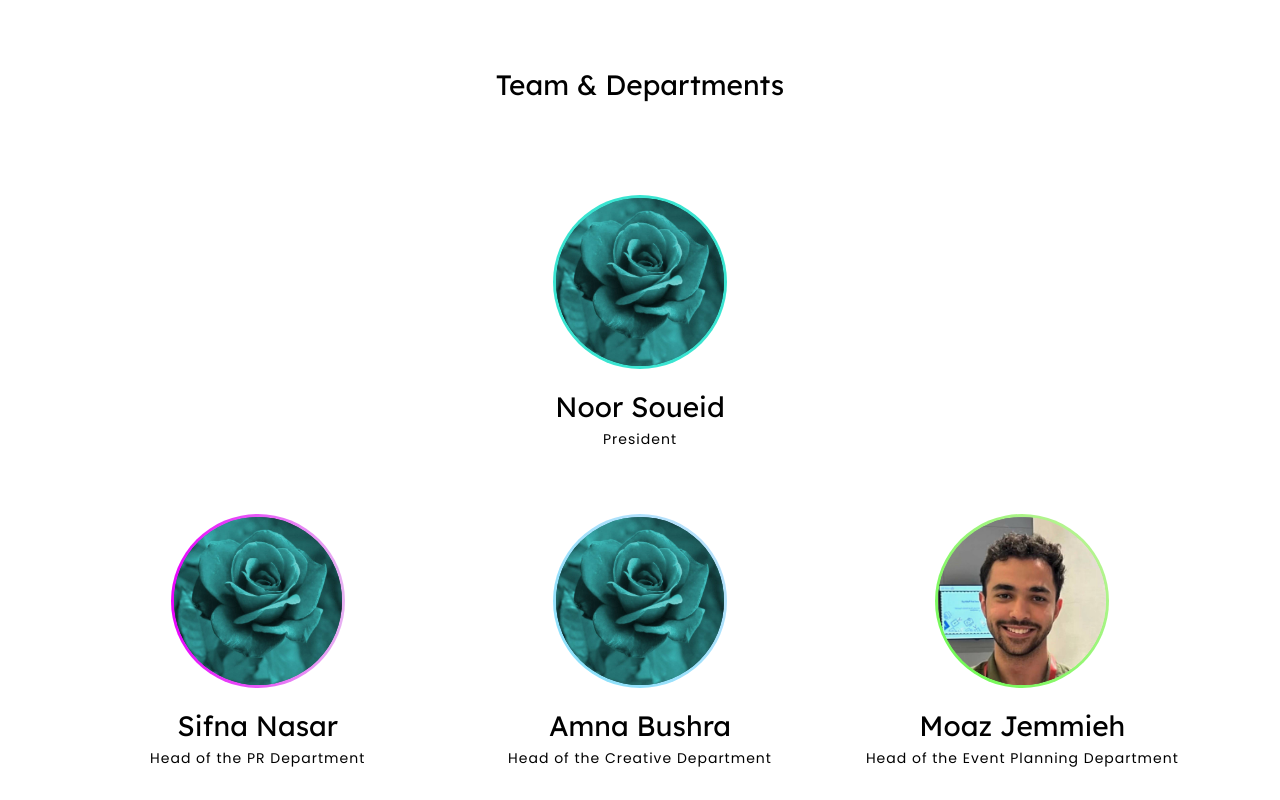
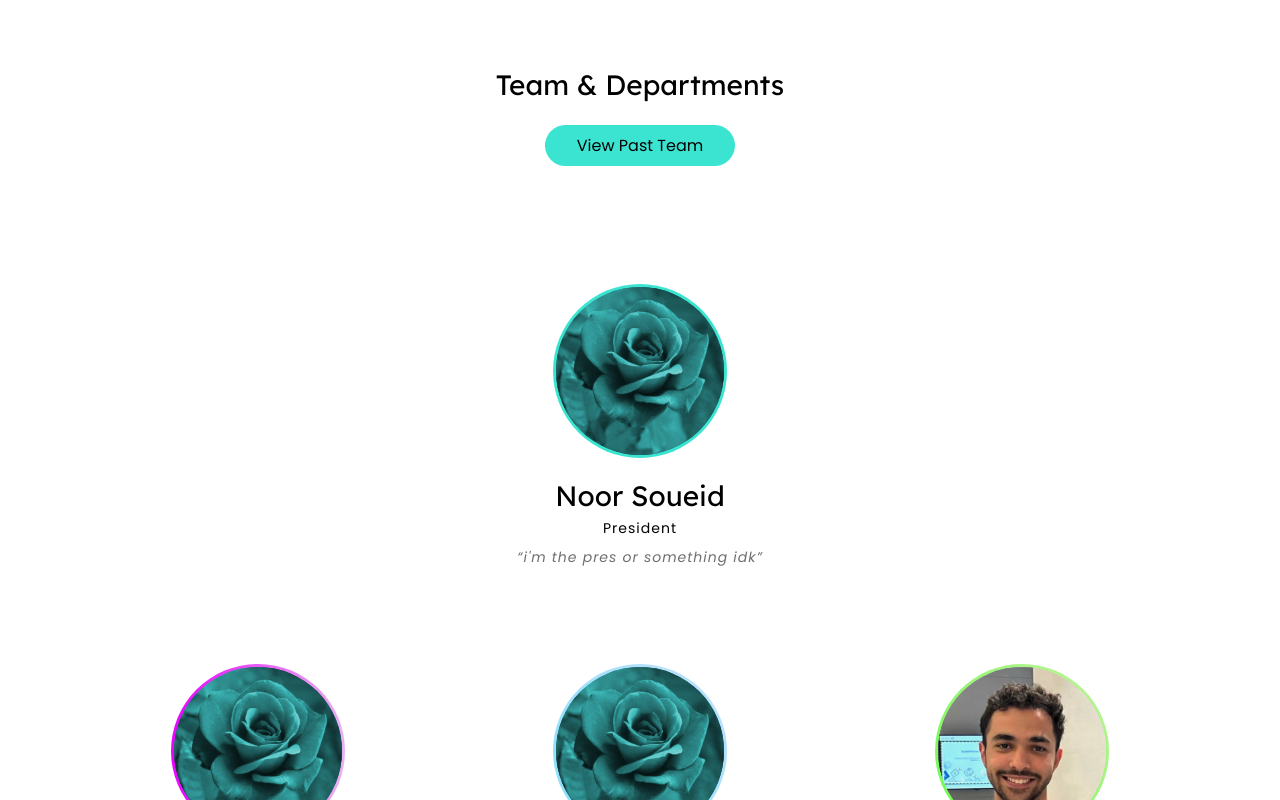
Before and after one commit to acm-qu/ACM-Landing-Page, a React (Vite) app: page / in a window 1280 px wide. Shown: the part 2140-2940 px from the top of the page. Built offline with nearby package versions, Linux system fonts and the light colour scheme.

Commit message:
feat: added quotes, updated the packages & added past members view

```diff
--- a/src/app/App.jsx
+++ b/src/app/App.jsx
@@ -2,7 +2,7 @@ import { /* Internship, */ Footer, Suggestion } from "../components"
 import Hero from "./hero/Hero"
 import AboutUs from "./about-us/about-us"
 import Navigation from "./navigation/Navigation"
-import Team from "./team/Team"
+import Team from "./team/team"
 import Events from "./events/Events"
 import './globals.css'
 
--- a/src/app/team/Team.jsx
+++ b/src/app/team/Team.jsx
@@ -1,18 +1,12 @@
 import './team.css'
 
-import { PRESIDENTS, HEADS } from './content';
+import { PRESIDENTS, HEADS, PAST_PRESIDENTS, PAST_HEADS } from './content';
 import { TeamMemberCard } from './_components/card';
+import { AnimatePresence, motion } from 'motion/react';
+
+import { useState, useMemo } from 'react';
 
 export default function Team() {
-  const firstRowStyle = {
-    display: 'grid',
-    gridTemplateColumns: 'repeat(auto-fit, minmax(200px, 1fr))',
-    placeItems: 'center',
-    rowGap: '2rem',
-    columnGap: '100px',  // smaller horizontal gap for first row
-    maxWidth: '600px',    // narrower max width so cards are closer
-    margin: '94px auto 4rem',
-  };
 
   const secondRowStyle = {
     display: 'flex',
@@ -21,6 +15,16 @@ export default function Team() {
     gap: '2rem 0px',      // row gap 2rem, column gap 3rem for second row
     margin: '0 auto 3rem',
   };
+
+  const firtRowStyle = {
+    ...secondRowStyle,
+    margin: '94px auto 6rem',
+  }
+
+  const [isPastMembers, setIsPastMembers] = useState(false);
+
+  const presidents = useMemo(() => isPastMembers ? PAST_PRESIDENTS : PRESIDENTS, [isPastMembers]);
+  const heads = useMemo(() => isPastMembers ? PAST_HEADS : HEADS, [isPastMembers]);
 
   return (
     <section
@@ -42,20 +46,37 @@ export default function Team() {
       >
         Team & Departments
       </h2>
+      <button style={{
+        all: "unset",
+        padding: "8px 32px",
+        borderRadius: "9999px",
+        backgroundColor: "var(--primary)",
+        color: "var(--black)",
+        margin: "24px 0",
+        cursor: "pointer",
+      }}
+        onClick={() => setIsPastMembers(prev => !prev)}
+      >
+        {isPastMembers ? "View Current Team" : "View Past Team"}
+      </button>
 
-      {/* First row: 2 members */}
-      <div style={firstRowStyle}>
-        {PRESIDENTS.map((member, i) => (
-          <TeamMemberCard key={i + member.name} {...member} />
-        ))}
-      </div>
+      {/* First row: presidents */}
+      <motion.div layout style={firtRowStyle}>
+        <AnimatePresence mode="wait">
+          {presidents.map((member, i) => (
+            <TeamMemberCard key={member.name + (isPastMembers ? "-past" : "-current")} animKey={member.name + (isPastMembers ? "-past" : "-current")} {...member} />
+          ))}
+        </AnimatePresence>
+      </motion.div>
 
-      {/* Second row: 4 members */}
-      <div style={secondRowStyle}>
-        {HEADS.map((member, i) => (
-          <TeamMemberCard key={i + member.name} {...member} />
-        ))}
-      </div>
+      {/* Second row: heads */}
+      <motion.div layout style={secondRowStyle}>
+        <AnimatePresence mode="wait">
+          {heads.map((member, i) => (
+            <TeamMemberCard key={member.name + (isPastMembers ? "-past" : "-current")} animKey={member.name + (isPastMembers ? "-past" : "-current")} {...member} />
+          ))}
+        </AnimatePresence>
+      </motion.div>
     </section>
   );
 }
--- a/src/app/team/_components/card.tsx
+++ b/src/app/team/_components/card.tsx
@@ -1,9 +1,12 @@
 import type { ITeamMemberCardProps } from '../types';
+import { cubicBezier, motion } from 'motion/react';
 
-export function TeamMemberCard({ name, role, image, borderColor }: ITeamMemberCardProps) {
+export function TeamMemberCard({ name, role, image, borderColor, quote, animKey }: ITeamMemberCardProps) {
 
   return (
-    <div
+      <motion.div
+        key={animKey}
+        layout
         style={{
           textAlign: 'center',
           width: 'fit-content',
@@ -15,6 +18,10 @@ export function TeamMemberCard({ name, role, image, borderColor }: ITeamMemberCa
           flex: 1,
           maxWidth: '400px',
         }}
+        initial={{ opacity: 0, x: 20 }}
+        animate={{ opacity: 1, x: 0 }}
+        exit={{ opacity: 0, x: -20 }}
+        transition={{ duration: 0.5, delay: 0.05 * (parseInt(animKey.split("-")[0])), ease: cubicBezier(0.22, 0.01, 0.10, 0.97) }} // stagger based on index in key
       >
         <div
           style={{
@@ -92,6 +99,7 @@ export function TeamMemberCard({ name, role, image, borderColor }: ITeamMemberCa
             ))}
           </div>
         </div>
+
         <h4
           style={{
             fontSize: '28px',
@@ -103,7 +111,6 @@ export function TeamMemberCard({ name, role, image, borderColor }: ITeamMemberCa
         >
           {name}
         </h4>
-
         <p
           style={{
             fontSize: '14px',
@@ -115,6 +122,20 @@ export function TeamMemberCard({ name, role, image, borderColor }: ITeamMemberCa
         >
           {role.split(" - ")[0]}
         </p>
-    </div>
+        <blockquote
+          style={{
+            fontSize: '14px',
+            fontWeight: 400,
+            fontFamily: 'Poppins, sans-serif',
+            letterSpacing: '1px',
+            textAlign: 'center',
+            color: "var(--light-gray)",
+            marginTop: '8px',
+            fontStyle: 'italic',
+          }}
+        >
+          &ldquo;{quote}&rdquo;
+        </blockquote>
+      </motion.div>
   );
 }
--- a/src/app/team/content.ts
+++ b/src/app/team/content.ts
@@ -1,11 +1,27 @@
-export const PRESIDENTS = [
-  { name: "Noor Soueid", role: "President - President - President - ", image: '/team/lady.jpg', borderColor: 'var(--primary)' },
+import type { ITeamMember } from "./types"
+
+export const PRESIDENTS: ITeamMember[] = [
+  { name: "Noor Soueid", role: "President - President - President - ", image: '/team/lady.jpg', borderColor: 'var(--primary)', quote: "i'm the pres or something idk" },
 ];
 
-export const HEADS = [
-  { name: "Sifna Nasar", role: "Head of the PR Department - ", image: '/team/lady.jpg', borderColor: 'linear-gradient(to right, #e803fc, #e7b3f2)' },
-  { name: "Amna Bushra", role: "Head of the Creative Department - ", image: '/team/lady.jpg', borderColor: 'linear-gradient(to top right, #84e0fa, #c0e1fc)' },
-  { name: "Moaz Jemmieh", role: "Head of the Event Planning Department - ", image: '/team/moaz.jpg', borderColor: 'linear-gradient(to top right, #67fa4d, #c2f29b)' },
-  { name: "Sham Alkhais", role: "Head of the Event Planning Department - ", image: '/team/lady.jpg', borderColor: 'linear-gradient(to top right, #67fa4d, #c2f29b)' },
-  { name: "Mohamed Al-Ansary", role: "Head of the Technical Department - ", image: '/team/mohamed.jpg', borderColor: 'linear-gradient(to top right, #fa4d4dff, #f29b9bff)' },
+export const HEADS: ITeamMember[] = [
+  { name: "Sifna Nasar", role: "Lead of the PR Team - ", image: '/team/lady.jpg', borderColor: 'linear-gradient(to right, #e803fc, #e7b3f2)', quote: "i'm the head of pr or something idk" },
+  { name: "Amna Bushra", role: "Lead of the Creative Team - ", image: '/team/lady.jpg', borderColor: 'linear-gradient(to top right, #84e0fa, #c0e1fc)', quote: "i'm the head of creative or something idk" },
+  { name: "Moaz Jemmieh", role: "Lead of the Event Planning Team - ", image: '/team/moaz.jpg', borderColor: 'linear-gradient(to top right, #67fa4d, #c2f29b)', quote: "i'm the head of event planning or something idk" },
+  { name: "Sham Alkhais", role: "Lead of the Event Planning Team - ", image: '/team/lady.jpg', borderColor: 'linear-gradient(to top right, #67fa4d, #c2f29b)', quote: "i'm the head of event planning or something idk" },
+  { name: "Mohamed Al-Ansary", role: "Lead of the Technical Team - ", image: '/team/mohamed.jpg', borderColor: 'linear-gradient(to top right, #fa4d4dff, #f29b9bff)', quote: "i'm the head of technical or something idk" },
 ]
+
+export const PAST_PRESIDENTS: ITeamMember[] = [
+  { name: "Anas Rustom", role: "President - President - President - ", image: '/team/lady.jpg', borderColor: 'var(--primary)', quote: "i'm the past pres or something idk" },
+  { name: "Muhammad Khan", role: "President - President - President - ", image: '/team/lady.jpg', borderColor: 'var(--primary)', quote: "i'm the past pres or something idk" },
+  { name: "Sara Metwaly", role: "Vice President - Vice President - ", image: '/team/lady.jpg', borderColor: 'var(--primary)', quote: "i'm the past vp or something idk" },
+]
+
+export const PAST_HEADS: ITeamMember[] = [
+  { name: "Sifna Nasar", role: "Lead of the PR Team - ", image: '/team/lady.jpg', borderColor: 'linear-gradient(to right, #e803fc, #e7b3f2)', quote: "i'm the past head of pr or something idk" },
+  { name: "Faseeh Nawaz", role: "Lead of the Creative Team - ", image: '/team/lady.jpg', borderColor: 'linear-gradient(to top right, #84e0fa, #c0e1fc)', quote: "i'm the past head of creative or something idk" },
+  { name: "Sham Alkhais", role: "Lead of the Event Planning Team - ", image: '/team/lady.jpg', borderColor: 'linear-gradient(to top right, #67fa4d, #c2f29b)', quote: "i'm the past head of event planning or something idk" },
+  { name: "Hunzalah Hassan", role: "Lead of the Technical Team - ", image: '/team/mohamed.jpg', borderColor: 'linear-gradient(to top right, #fa4d4dff, #f29b9bff)', quote: "i'm the past head of technical or something idk" },
+  { name: "Mohamed Al-Ansary", role: "Lead of the Technical Team - ", image: '/team/mohamed.jpg', borderColor: 'linear-gradient(to top right, #fa4d4dff, #f29b9bff)', quote: "i'm the past head of technical or something idk" },
+]
--- a/src/app/team/types.ts
+++ b/src/app/team/types.ts
@@ -3,6 +3,9 @@ export interface ITeamMember {
   readonly role: string;
   readonly image: string;
   readonly borderColor: string;
+  readonly quote: string;
 };
 
-export interface ITeamMemberCardProps extends ITeamMember {}
+export interface ITeamMemberCardProps extends ITeamMember {
+  animKey: string;
+}
```
Also changed, not shown: package.json (+11 -11 lines). Lines whose indentation alone changed are shown as unchanged.
